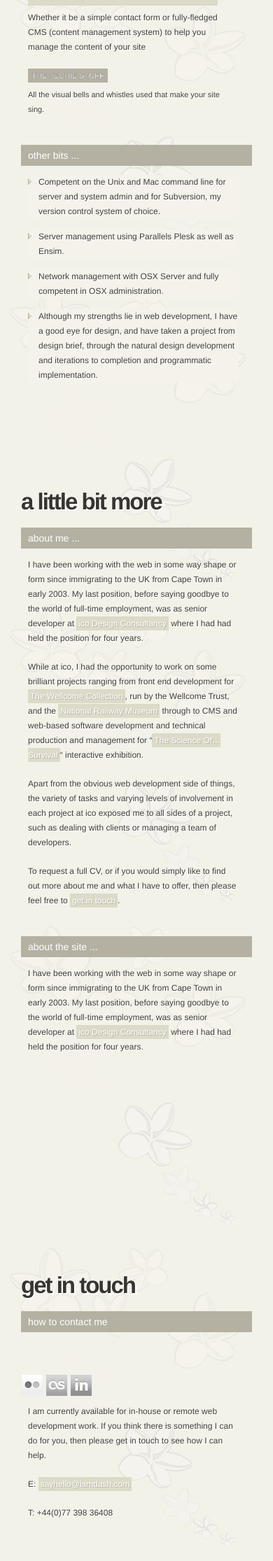
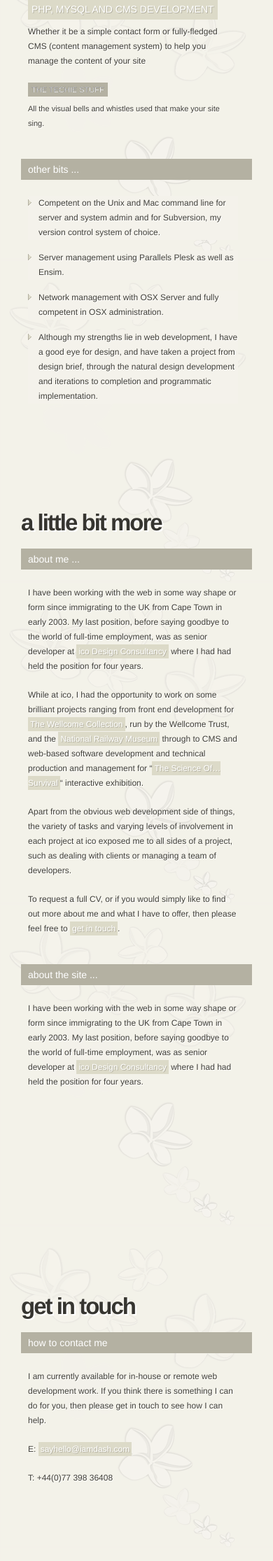
Before and after one commit to iamdash/iamdash.com, a PHP site: page / in a window 390 px wide. Shown: the part 2849-5080 px from the top of the page at 70% size. Run offline with PHP 8.4, Linux system fonts and the light colour scheme; some libraries are stand-ins or nearby versions.

Commit message:
Responsive layout for 1024 done
Signed-off-by: Dave Ashman <public@iamdash.com>

```diff
--- a/includes/css/src/main_style.css
+++ b/includes/css/src/main_style.css
@@ -90,7 +90,7 @@ article, aside, details, figcaption, figure, footer, header, hgroup, menu, nav,
   display: block;
 }
 
-/* line 120, scss/main_style.scss */
+/* line 125, scss/main_style.scss */
 #wrapper {
   float: left;
   margin-right: 20px;
@@ -100,34 +100,34 @@ article, aside, details, figcaption, figure, footer, header, hgroup, menu, nav,
   max-width: 1200px;
   width: 97.917%;
 }
-/* line 103, scss/main_style.scss */
+/* line 108, scss/main_style.scss */
 #wrapper:before, #wrapper:after {
   content: "";
   display: table;
 }
-/* line 108, scss/main_style.scss */
+/* line 113, scss/main_style.scss */
 #wrapper:after {
   clear: both;
 }
-/* line 113, scss/main_style.scss */
+/* line 118, scss/main_style.scss */
 #wrapper {
   zoom: 1;
 }
 @media handheld and (max-width: 480px), screen and (max-device-width: 480px), screen and (max-width: 600px) {
-  /* line 120, scss/main_style.scss */
+  /* line 125, scss/main_style.scss */
   #wrapper {
     width: 330px!important;
   }
 }
 @media screen and (max-width:1024px) {
-  /* line 120, scss/main_style.scss */
+  /* line 125, scss/main_style.scss */
   #wrapper {
     overflow: hidden;
     width: 900px;
   }
 }
 
-/* line 137, scss/main_style.scss */
+/* line 142, scss/main_style.scss */
 .row {
   float: left;
   margin-right: 20px;
@@ -139,27 +139,27 @@ article, aside, details, figcaption, figure, footer, header, hgroup, menu, nav,
   width: 100%;
   margin-bottom: 20px;
 }
-/* line 103, scss/main_style.scss */
+/* line 108, scss/main_style.scss */
 .row:before, .row:after {
   content: "";
   display: table;
 }
-/* line 108, scss/main_style.scss */
+/* line 113, scss/main_style.scss */
 .row:after {
   clear: both;
 }
-/* line 113, scss/main_style.scss */
+/* line 118, scss/main_style.scss */
 .row {
   zoom: 1;
 }
 @media screen and (max-width:768px) {
-  /* line 137, scss/main_style.scss */
+  /* line 142, scss/main_style.scss */
   .row {
     clear: both;
   }
 }
 @media screen and (max-width:1024px) {
-  /* line 137, scss/main_style.scss */
+  /* line 142, scss/main_style.scss */
   .row {
     margin-bottom: 20px;
     padding-top: 100px;
@@ -167,29 +167,29 @@ article, aside, details, figcaption, figure, footer, header, hgroup, menu, nav,
   }
 }
 
-/* line 155, scss/main_style.scss */
+/* line 160, scss/main_style.scss */
 article.row section.row {
   min-height: 100px!important;
 }
 
-/* line 158, scss/main_style.scss */
+/* line 163, scss/main_style.scss */
 #intro.row {
   padding-top: 75px;
 }
 @media screen and (max-width:1024px) {
-  /* line 158, scss/main_style.scss */
+  /* line 163, scss/main_style.scss */
   #intro.row {
     padding-top: 100px;
   }
 }
 
-/* line 165, scss/main_style.scss */
+/* line 170, scss/main_style.scss */
 #get-in-touch.row,
 #page-footer.row {
-  min-height: 100px;
+  min-height: 500px;
 }
 
-/* line 168, scss/main_style.scss */
+/* line 173, scss/main_style.scss */
 #page-header.row {
   margin-top: 0;
   min-height: 53px;
@@ -198,51 +198,51 @@ article.row section.row {
   z-index: 3000;
 }
 
-/* line 176, scss/main_style.scss */
+/* line 181, scss/main_style.scss */
 .row .row {
   padding-top: 0;
 }
 
-/* line 180, scss/main_style.scss */
+/* line 185, scss/main_style.scss */
 .section-header,
 #logo {
   float: left;
   margin-right: 20px;
   width: 380px;
 }
-/* line 103, scss/main_style.scss */
+/* line 108, scss/main_style.scss */
 .section-header:before, .section-header:after,
 #logo:before,
 #logo:after {
   content: "";
   display: table;
 }
-/* line 108, scss/main_style.scss */
+/* line 113, scss/main_style.scss */
 .section-header:after,
 #logo:after {
   clear: both;
 }
-/* line 113, scss/main_style.scss */
+/* line 118, scss/main_style.scss */
 .section-header,
 #logo {
   zoom: 1;
 }
 @media handheld and (max-width: 480px), screen and (max-device-width: 480px), screen and (max-width: 600px) {
-  /* line 180, scss/main_style.scss */
+  /* line 185, scss/main_style.scss */
   .section-header,
   #logo {
     width: 330px!important;
   }
 }
 @media screen and (max-width:768px) {
-  /* line 180, scss/main_style.scss */
+  /* line 185, scss/main_style.scss */
   .section-header,
   #logo {
     clear: both;
   }
 }
 @media screen and (max-width:1024px) {
-  /* line 180, scss/main_style.scss */
+  /* line 185, scss/main_style.scss */
   .section-header,
   #logo {
     clear: both;
@@ -250,14 +250,14 @@ article.row section.row {
 }
 
 @media screen and (max-width:768px) {
-  /* line 195, scss/main_style.scss */
+  /* line 200, scss/main_style.scss */
   header#logo,
   header.section-header {
     clear: both;
   }
 }
 @media screen and (max-width:1024px) {
-  /* line 195, scss/main_style.scss */
+  /* line 200, scss/main_style.scss */
   header#logo,
   header.section-header {
     clear: both;
@@ -266,7 +266,7 @@ article.row section.row {
   }
 }
 
-/* line 208, scss/main_style.scss */
+/* line 213, scss/main_style.scss */
 .section-content,
 .section-intro,
 .section-nav,
@@ -277,7 +277,7 @@ article.row section.row {
   margin-right: 0;
   width: 66.666%;
 }
-/* line 103, scss/main_style.scss */
+/* line 108, scss/main_style.scss */
 .section-content:before, .section-content:after,
 .section-intro:before,
 .section-intro:after,
@@ -288,14 +288,14 @@ article.row section.row {
   content: "";
   display: table;
 }
-/* line 108, scss/main_style.scss */
+/* line 113, scss/main_style.scss */
 .section-content:after,
 .section-intro:after,
 .section-nav:after,
 #page-nav:after {
   clear: both;
 }
-/* line 113, scss/main_style.scss */
+/* line 118, scss/main_style.scss */
 .section-content,
 .section-intro,
 .section-nav,
@@ -303,7 +303,7 @@ article.row section.row {
   zoom: 1;
 }
 @media handheld and (max-width: 480px), screen and (max-device-width: 480px), screen and (max-width: 600px) {
-  /* line 208, scss/main_style.scss */
+  /* line 213, scss/main_style.scss */
   .section-content,
   .section-intro,
   .section-nav,
@@ -314,7 +314,7 @@ article.row section.row {
   }
 }
 @media screen and (max-width:768px) {
-  /* line 208, scss/main_style.scss */
+  /* line 213, scss/main_style.scss */
   .section-content,
   .section-intro,
   .section-nav,
@@ -324,7 +324,7 @@ article.row section.row {
   }
 }
 @media screen and (max-width:1024px) {
-  /* line 208, scss/main_style.scss */
+  /* line 213, scss/main_style.scss */
   .section-content,
   .section-intro,
   .section-nav,
@@ -334,7 +334,7 @@ article.row section.row {
   }
 }
 
-/* line 228, scss/main_style.scss */
+/* line 233, scss/main_style.scss */
 .section-nav {
   float: left;
   margin-right: 20px;
@@ -342,14 +342,14 @@ article.row section.row {
 }
 
 @media screen and (max-width:1024px) {
-  /* line 231, scss/main_style.scss */
+  /* line 236, scss/main_style.scss */
   #intro .section-content {
     width: 700px;
   }
 }
 
 @media handheld and (max-width: 480px), screen and (max-device-width: 480px), screen and (max-width: 600px) {
-  /* line 236, scss/main_style.scss */
+  /* line 241, scss/main_style.scss */
   .section-intro {
     padding: 0;
     width: 320px!important;
@@ -357,7 +357,7 @@ article.row section.row {
 }
 
 @media handheld and (max-width: 480px), screen and (max-device-width: 480px), screen and (max-width: 600px) {
-  /* line 242, scss/main_style.scss */
+  /* line 247, scss/main_style.scss */
   .section-intro section {
     padding: 10px;
     width: 300px!important;
@@ -365,7 +365,7 @@ article.row section.row {
 }
 
 @media screen and (max-width:1024px) {
-  /* line 249, scss/main_style.scss */
+  /* line 254, scss/main_style.scss */
   img#flower {
     position: absolute;
     right: 40px;
@@ -374,7 +374,7 @@ article.row section.row {
   }
 }
 
-/* line 260, scss/main_style.scss */
+/* line 265, scss/main_style.scss */
 body {
   font-family: Helvetica, Arial, "Lucida Grande", sans-serif;
   font-size: 12px;
@@ -385,7 +385,7 @@ body {
   font-weight: 500;
 }
 
-/* line 268, scss/main_style.scss */
+/* line 273, scss/main_style.scss */
 #logo h1 {
   color: #fff;
   background-color: #500000;
@@ -403,7 +403,7 @@ body {
   font-size: 16px;
 }
 
-/* line 275, scss/main_style.scss */
+/* line 280, scss/main_style.scss */
 h1, h2, h3 {
   text-transform: lowercase!important;
 }
@@ -414,7 +414,7 @@ h1, h2, h3 {
 
 	font-size: 16px;
 }*/
-/* line 284, scss/main_style.scss */
+/* line 289, scss/main_style.scss */
 h3, dt {
   display: block;
   height: 30px;
@@ -432,7 +432,7 @@ h3, dt {
   font-size: 14px;
 }
 
-/* line 292, scss/main_style.scss */
+/* line 297, scss/main_style.scss */
 h2 {
   text-shadow: white 2px 2px 0px;
   background: none;
@@ -448,17 +448,24 @@ h2 {
   text-transform: lowercase;
 }
 
-/* line 310, scss/main_style.scss */
+/* line 315, scss/main_style.scss */
 #logo h2 {
   display: none;
 }
 
-/* line 313, scss/main_style.scss */
+@media screen and (max-width:1024px) {
+  /* line 318, scss/main_style.scss */
+  h3 {
+    margin-bottom: 10px;
+  }
+}
+
+/* line 323, scss/main_style.scss */
 p, dd {
   margin-bottom: 20px;
 }
 
-/* line 316, scss/main_style.scss */
+/* line 326, scss/main_style.scss */
 dt {
   background: #dcdac8;
   color: #fff;
@@ -469,19 +476,19 @@ dt {
   text-indent: 0;
 }
 
-/* line 325, scss/main_style.scss */
+/* line 335, scss/main_style.scss */
 dd {
   clear: both;
   float: left;
 }
 
-/* line 330, scss/main_style.scss */
+/* line 340, scss/main_style.scss */
 dl.techie-stuff {
   font-size: 11px!important;
   margin-top: 30px;
 }
 
-/* line 334, scss/main_style.scss */
+/* line 344, scss/main_style.scss */
 dl.techie-stuff dt {
   background: #B4B1A2;
   color: #fff;
@@ -491,14 +498,14 @@ dl.techie-stuff dt {
   text-shadow: black 0 0 0px;
 }
 
-/* line 348, scss/main_style.scss */
+/* line 358, scss/main_style.scss */
 .section-content ul li {
   background: #f4f2eb url("/images/common/arrow-right.png") no-repeat 0 5px;
   margin-bottom: 15px;
   padding-left: 15px;
 }
 
-/* line 354, scss/main_style.scss */
+/* line 364, scss/main_style.scss */
 a {
   -webkit-transition: background 500ms ease;
   -moz-transition: background 500ms ease;
@@ -523,12 +530,12 @@ a {
   text-decoration: none;
 }
 
-/* line 367, scss/main_style.scss */
+/* line 377, scss/main_style.scss */
 a:hover {
   background: #500000;
 }
 
-/* line 371, scss/main_style.scss */
+/* line 381, scss/main_style.scss */
 .section-nav li {
   display: block;
   height: 30px;
@@ -538,7 +545,7 @@ a:hover {
   margin-right: 3px;
 }
 
-/* line 377, scss/main_style.scss */
+/* line 387, scss/main_style.scss */
 .up-down {
   float: left;
   margin-bottom: 3px;
@@ -549,25 +556,30 @@ a:hover {
   z-index: 4000;
 }
 @media screen and (max-width:1024px) {
-  /* line 377, scss/main_style.scss */
+  /* line 387, scss/main_style.scss */
   .up-down {
+    opacity: 1!important;
+    -moz-opacity: 1!important;
+    -o-opacity: 1!important;
+    -webkit-opacity: 1!important;
     right: 0;
-    margin-right: -3px;
     z-index: 4000;
   }
 }
 
-/* line 391, scss/main_style.scss */
+/* line 403, scss/main_style.scss */
 #page-footer .up-down {
   right: 0;
 }
 
-/* line 394, scss/main_style.scss */
+/* line 406, scss/main_style.scss */
 #intro .up-down {
   right: 0;
+  top: 0;
+  width: 30px;
 }
 
-/* line 400, scss/main_style.scss */
+/* line 412, scss/main_style.scss */
 .up-down a,
 .section-nav li a {
   display: block;
@@ -592,19 +604,19 @@ a:hover {
   text-indent: 0;
 }
 
-/* line 409, scss/main_style.scss */
+/* line 421, scss/main_style.scss */
 .section-nav li a:hover {
   background-color: #b4b1a2;
 }
 
-/* line 413, scss/main_style.scss */
+/* line 425, scss/main_style.scss */
 .section-nav li a.active {
   text-shadow: #b4b1a2 0 0 0px;
   background-color: #500000;
   cursor: default;
 }
 
-/* line 421, scss/main_style.scss */
+/* line 433, scss/main_style.scss */
 .up-down a {
   float: left;
   height: 30px;
@@ -615,39 +627,48 @@ a:hover {
   width: 30px;
 }
 
-/* line 431, scss/main_style.scss */
+/* line 443, scss/main_style.scss */
 .up-down a.next {
   background: url("/images/icons/arrow-down.png") no-repeat bottom left;
 }
 
-/* line 434, scss/main_style.scss */
+/* line 446, scss/main_style.scss */
 .up-down a.next:hover {
   background: url("/images/icons/arrow-down.png") no-repeat top left;
 }
 
-/* line 437, scss/main_style.scss */
+/* line 449, scss/main_style.scss */
 .up-down a.previous {
   background: url("/images/icons/arrow-up.png") no-repeat top left;
 }
 
-/* line 440, scss/main_style.scss */
+/* line 452, scss/main_style.scss */
 .up-down a.previous:hover {
   background: url("/images/icons/arrow-up.png") no-repeat bottom left;
 }
 
 @media screen and (max-width:1024px) {
-  /* line 444, scss/main_style.scss */
+  /* line 456, scss/main_style.scss */
   #get-in-touch .up-down {
     width: 30px;
   }
 }
 
-/* line 452, scss/main_style.scss */
+@media screen and (max-width:1024px) {
+  /* line 461, scss/main_style.scss */
+  #page-footer .up-down {
+    right: 0;
+    top: 0;
+    width: 30px;
+  }
+}
+
+/* line 470, scss/main_style.scss */
 #project-images {
   margin-top: 20px;
 }
 
-/* line 456, scss/main_style.scss */
+/* line 474, scss/main_style.scss */
 #project-images li {
   float: left;
   margin-right: 20px;
@@ -656,57 +677,62 @@ a:hover {
   margin-bottom: 20px;
 }
 @media screen and (max-width:1024px) {
-  /* line 456, scss/main_style.scss */
+  /* line 474, scss/main_style.scss */
   #project-images li {
     margin-right: 18px;
     width: 288px;
   }
 }
 @media handheld and (max-width: 480px), screen and (max-device-width: 480px), screen and (max-width: 600px) {
-  /* line 456, scss/main_style.scss */
+  /* line 474, scss/main_style.scss */
   #project-images li {
     margin-bottom: 5px;
     margin-right: 5px;
   }
 }
 
-/* line 471, scss/main_style.scss */
+/* line 489, scss/main_style.scss */
 #project-images li img {
   width: 100%;
 }
 
-/* line 475, scss/main_style.scss */
+/* line 493, scss/main_style.scss */
 #project-images img.active-project {
   outline: 1px inset #000;
 }
 
-/* line 478, scss/main_style.scss */
+/* line 496, scss/main_style.scss */
 #project-images li.omega {
   margin-right: 0!important;
 }
 
 /* Social media links
 -------------------------------------------------------------- */
-/* line 484, scss/main_style.scss */
+/* line 502, scss/main_style.scss */
 div#contact-links {
   height: 30px;
   margin-top: 60px;
   position: relative;
   width: 100%;
 }
-
-/* line 490, scss/main_style.scss */
-#contact-links .up-down {
-  top: 0;
+@media screen and (max-width:1024px) {
+  /* line 502, scss/main_style.scss */
+  div#contact-links {
+    bottom: 0;
+    margin-top: auto;
+    position: absolute;
+    right: 0;
+    width: 105px;
+  }
 }
 
-/* line 493, scss/main_style.scss */
+/* line 516, scss/main_style.scss */
 ul.social-links {
   float: left;
   list-style: none;
 }
 
-/* line 497, scss/main_style.scss */
+/* line 520, scss/main_style.scss */
 ul.social-links li {
   float: left;
   height: 30px;
@@ -714,7 +740,7 @@ ul.social-links li {
   width: 30px;
 }
 
-/* line 503, scss/main_style.scss */
+/* line 526, scss/main_style.scss */
 .social-links a {
   background-position: 0 0;
   background-repeat: 0 0;
@@ -726,31 +752,31 @@ ul.social-links li {
   width: 30px;
 }
 
-/* line 513, scss/main_style.scss */
+/* line 536, scss/main_style.scss */
 ul.social-links li a:hover {
   background-color: none!important;
   background-position: 0 -30px;
 }
 
-/* line 519, scss/main_style.scss */
+/* line 542, scss/main_style.scss */
 .flickr a,
 .flickr a:hover {
   background: url("/images/icons/flickr.png");
 }
 
-/* line 521, scss/main_style.scss */
+/* line 544, scss/main_style.scss */
 .linked-in a,
 .linked-in a:hover {
   background: url("/images/icons/linked-in.png");
 }
 
-/* line 523, scss/main_style.scss */
+/* line 546, scss/main_style.scss */
 .delicious a,
 .delicious a:hover {
   background: url("/images/icons/delicious.png");
 }
 
-/* line 525, scss/main_style.scss */
+/* line 548, scss/main_style.scss */
 .last-fm a,
 .last-fm a:hover {
   background: url("/images/icons/last-fm.png");
--- a/includes/css/src/scss/main_style.scss
+++ b/includes/css/src/scss/main_style.scss
@@ -94,7 +94,12 @@ $default-text-shadow-blur: 		0px;
   margin-right: $gutter-width;
   width: ($column-width * $span) + ($gutter-width * ($span - 1));
 }
-
+@mixin full-opacity{
+	opacity:  1!important;
+	-moz-opacity: 1!important;
+	-o-opacity: 1!important;
+	-webkit-opacity: 1!important;
+}
 
 
 @mixin clearfix {
@@ -163,7 +168,7 @@ article.row section.row{
 }
 #get-in-touch.row,
 #page-footer.row{
-	min-height: 100px;
+	min-height: 500px;
 }
 #page-header.row{
 	margin-top: 0;
@@ -310,6 +315,11 @@ h2{
 #logo h2{
     display: none;
 }
+h3{
+	@media screen and (max-width:1024px){
+		margin-bottom: 10px
+	}
+}
 p,dd{
 	margin-bottom: 20px;
 }
@@ -383,8 +393,10 @@ a:hover{
 	width: 66px;
 	z-index: 4000;
 	@media screen and (max-width:1024px){
+
+		@include full-opacity;
+
 		right:0;
-		margin-right: -3px;
 		z-index: 4000;
 	}
 }
@@ -392,9 +404,9 @@ a:hover{
 	right: 0;
 }
 #intro .up-down{
-
 	right: 0;
-
+	top: 0;
+	width:  30px;
 }
 .up-down a,
 .section-nav li a{
@@ -442,8 +454,14 @@ a:hover{
 }
 
 #get-in-touch .up-down{
-
 	@media screen and (max-width:1024px){
+		width:  30px;
+	}
+}
+#page-footer .up-down{
+	@media screen and (max-width:1024px){
+		right:0;
+		top:  0;
 		width:  30px;
 	}
 }
@@ -486,10 +504,15 @@ div#contact-links{
 	margin-top: 60px;
 	position: relative;
 	width:  100%;
+    @media screen and (max-width:1024px){
+		bottom: 0;
+        margin-top: auto;
+        position: absolute;
+        right:  0;
+        width: 105px
+    }
 }
-#contact-links .up-down{
-	top: 0;
-}
+
 ul.social-links{
 	float: left;
     list-style: none;
--- a/index.php
+++ b/index.php
@@ -28,7 +28,7 @@ include 'includes/php/functions.php';
     <link rel="stylesheet" href="/includes/css/src/main_style.css" />
     <script src="/includes/js/libs/modernizr-2.5.2.min.js"></script>
 </head>
-<body>
+<body id="site">
  <div class="container_3 clearfix" id="wrapper">
   <!--[if lt IE 7]><p class=chromeframe>Your browser is <em>ancient!</em> <a href="http://browsehappy.com/">Upgrade to a different browser</a> or <a href="http://www.google.com/chromeframe/?redirect=true">install Google Chrome Frame</a> to experience this site.</p><![endif]-->
 
@@ -39,7 +39,7 @@ include 'includes/php/functions.php';
         </header>
         <nav id="page-nav" class="section-nav">
         <ul>
-            <li><a href="#intro" class="active">Home</a></li>
+            <li><a href="#site" class="active">Home</a></li>
             <li><a href="#work">Things i have done</a></li>
             <li><a href="#skillset">Things I can do</a></li>
             <li><a href="#more">A little bit more</a></li>
@@ -184,7 +184,7 @@ include 'includes/php/functions.php';
       </article>
       <footer id="page-footer" class="row">
           <div class="up-down">
-              <a href="#intro" class="previous">To the top of the page</a>
+              <a href="#site" class="previous">To the top of the page</a>
           </div>
       </footer>
   </div>
```
